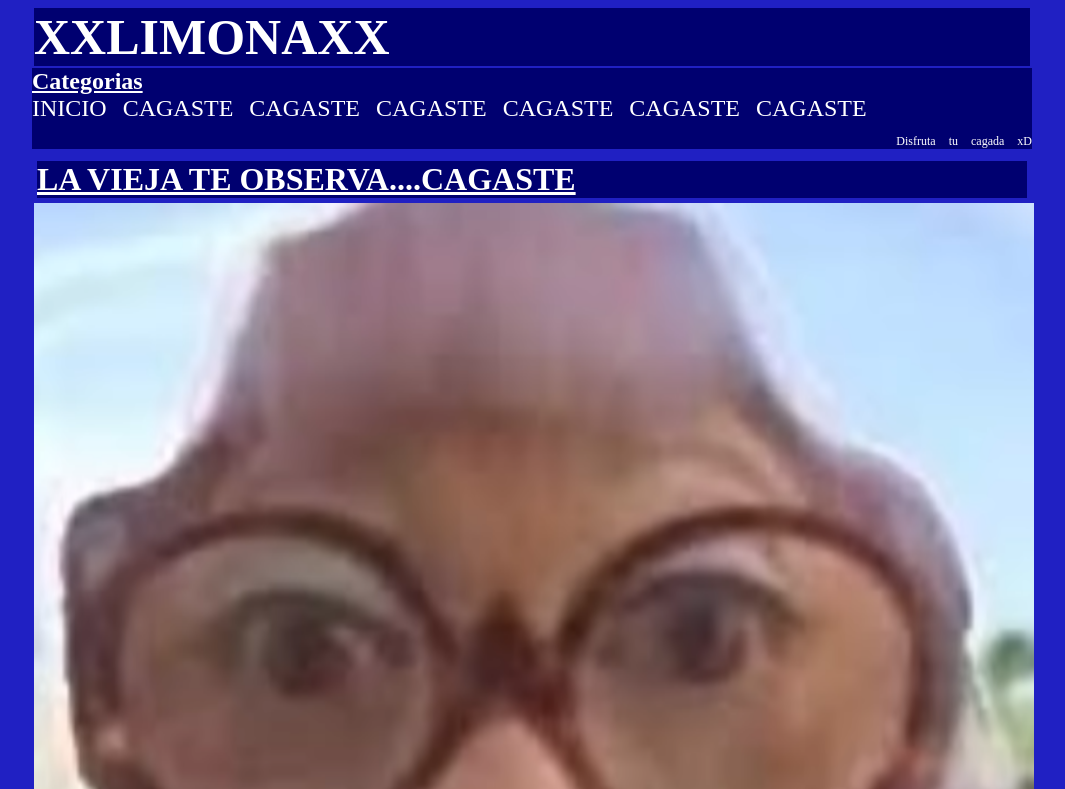
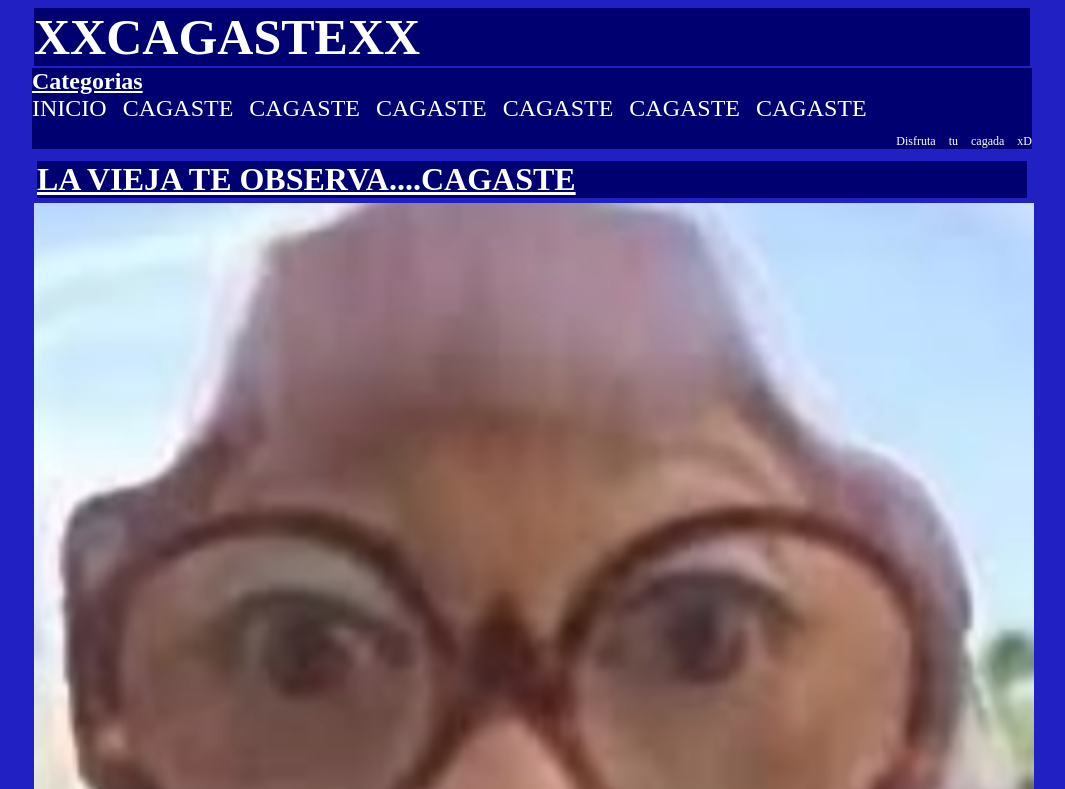
Before and after one commit to TGC16/xxlimonasxx.com, a plain HTML site: page Lemon2.html in a window 1280 px wide. Shown: the top 789 px of the page, without its empty margins (108-1173 px from the left). Drawn offline with Linux system fonts and the light colour scheme.

Commit message:
Update Lemon2.html

```diff
--- a/Lemon2.html
+++ b/Lemon2.html
@@ -6,7 +6,7 @@
     <body style="background-color: rgb(32, 32, 195);">
         <div id="contenido" style="width: 1000px;margin-left: auto;margin-right: auto;">
             <div id="Portada">
-                <h1 style="color: rgb(255, 255, 255);background-color: rgb(0, 0, 112);margin: 2;font-size: 50;">XXLIMONAXX</h1>
+                <h1 style="color: rgb(255, 255, 255);background-color: rgb(0, 0, 112);margin: 2;font-size: 50;">XXCAGASTEXX</h1>
             </div>
 
             <style>
```
